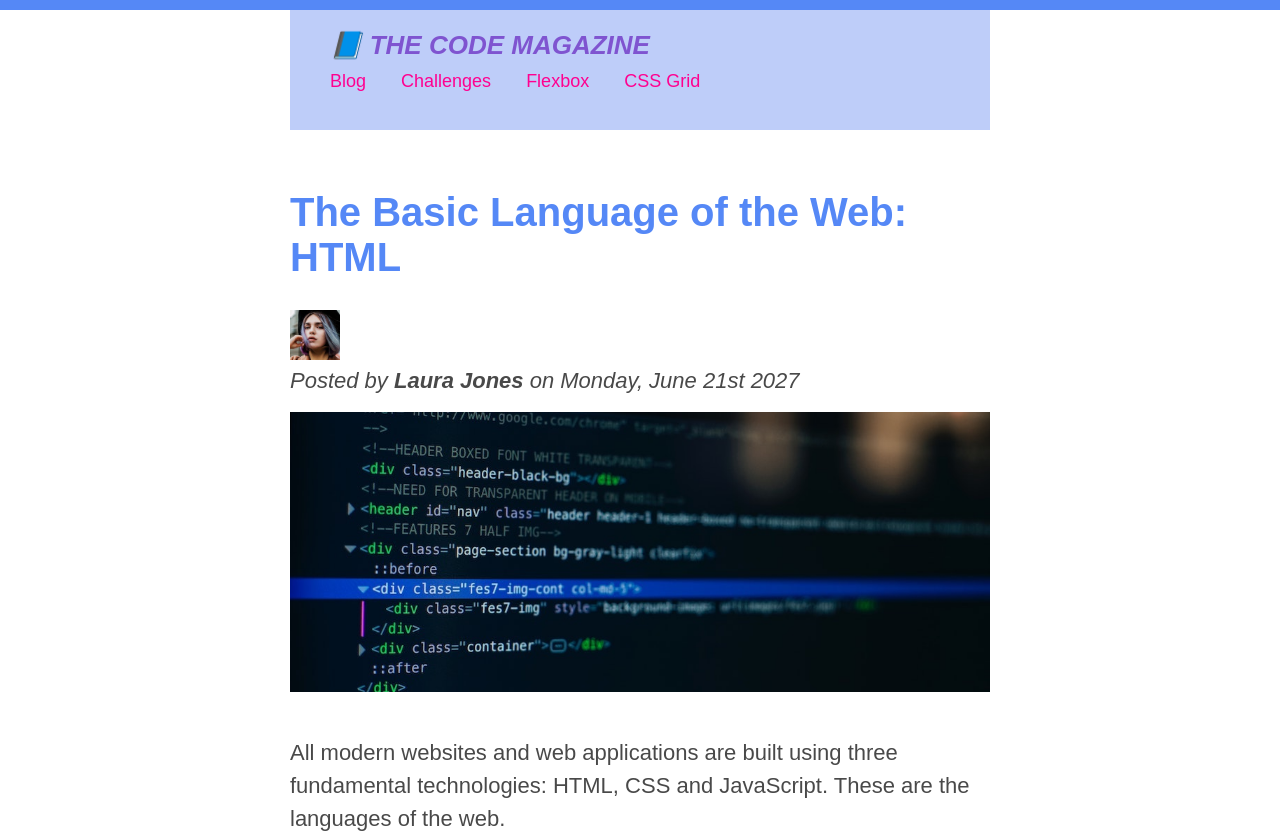
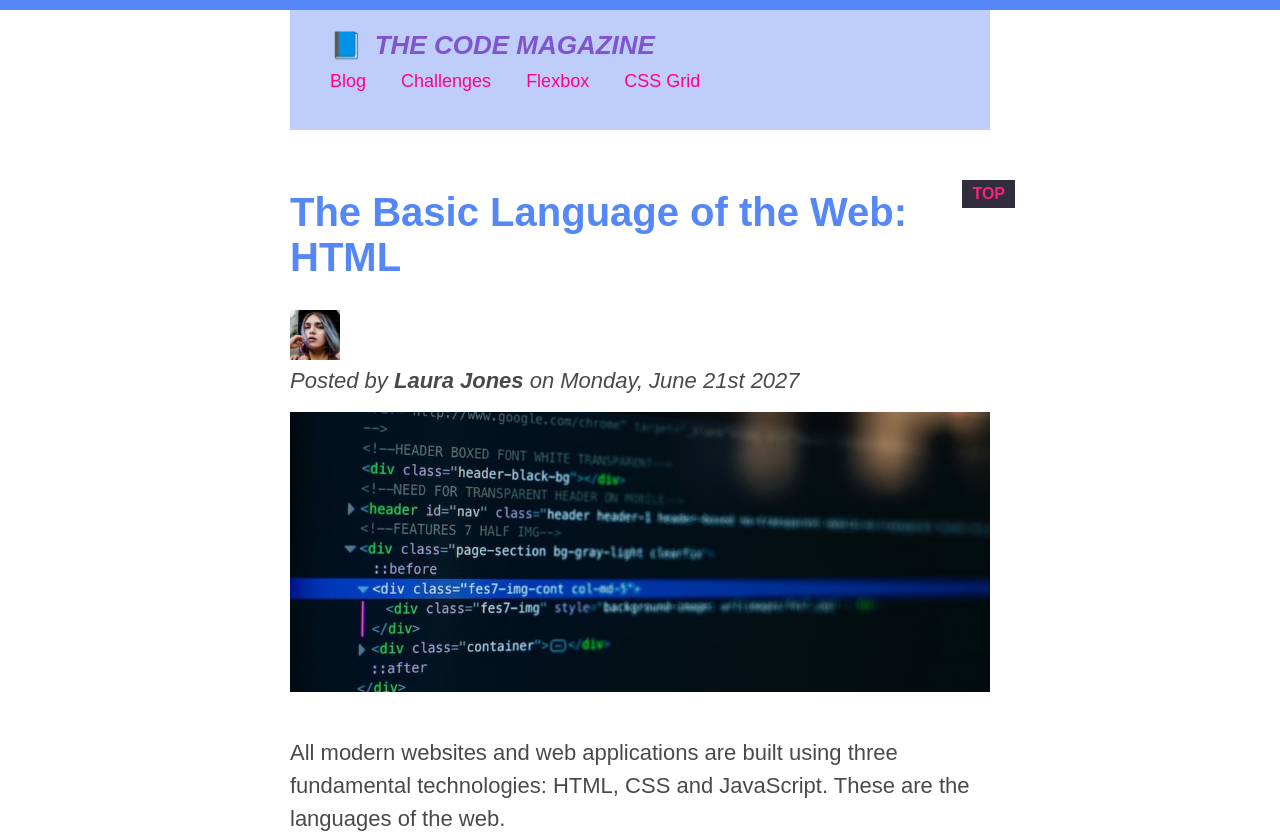
Before and after one commit to ziadbensalim/Getting-back-my-CSS-knowledge, a plain HTML site: page index.html in a window 1280 px wide. Shown: the top 838 px of the page. Drawn offline with Linux system fonts and the light colour scheme.

Commit message:
Pseudo-classes

```diff
--- a/style.css
+++ b/style.css
@@ -47,9 +47,26 @@ h1 {
   text-transform: uppercase;
   font-style: italic;
 }
+h1::first-letter {
+  font-style: normal;
+  margin-right: 5px;
+}
 h2 {
   font-size: 40px;
   margin-bottom: 30px;
+  position: relative;
+}
+h2::after {
+  content: "TOP";
+  display: inline-block;
+  background-color: #312d3d;
+  color: rgb(255, 31, 125);
+  font-weight: bold;
+  font-size: 16px;
+  padding: 5px 10px;
+  position: absolute;
+  top: -10px;
+  right: -25px;
 }
 h3 {
   font-size: 30px;
@@ -125,4 +142,5 @@ button {
   font-size: 22px;
   padding: 20px;
   cursor: pointer;
+  background-color: #ffbce2;
 }
```
